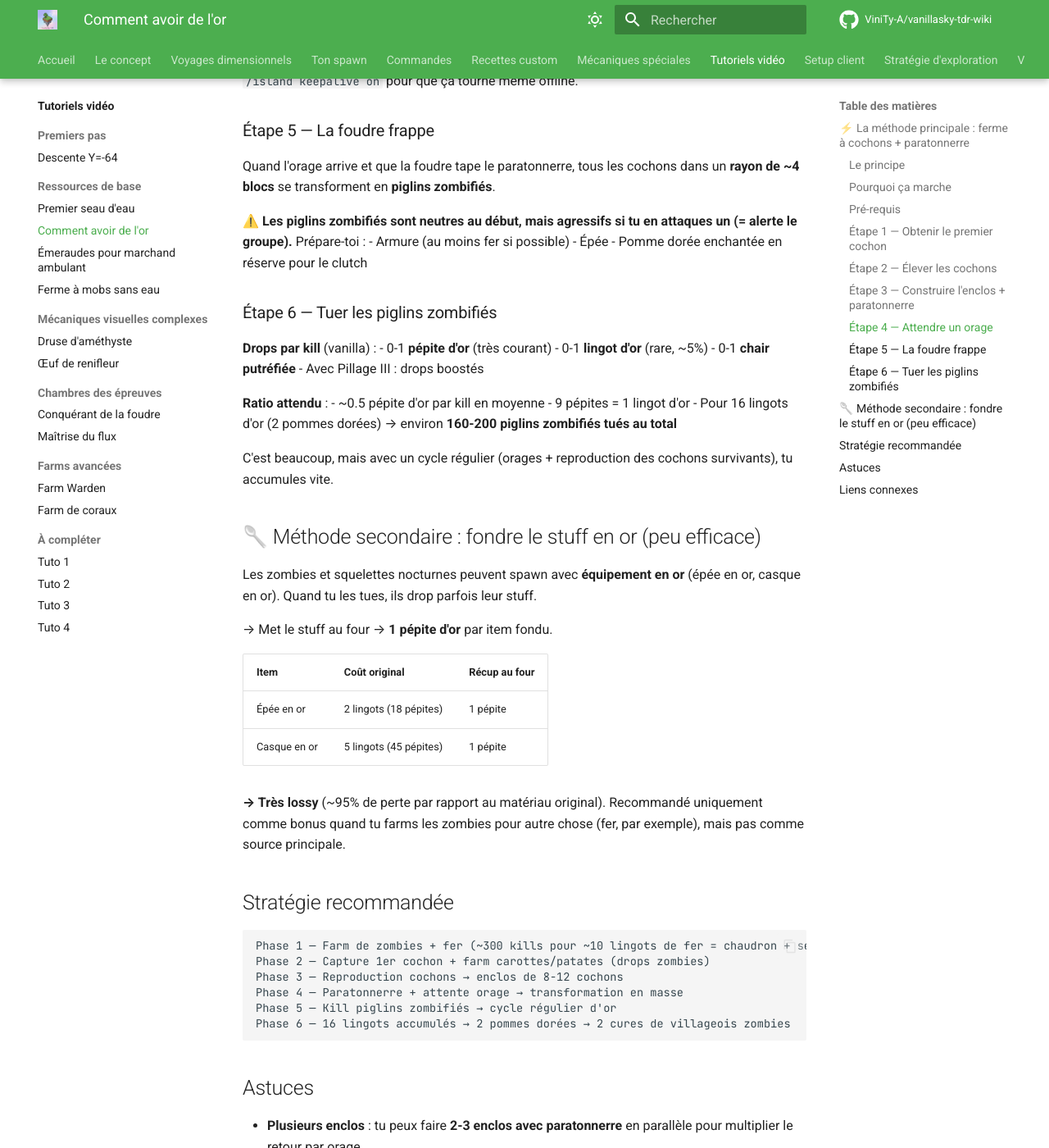
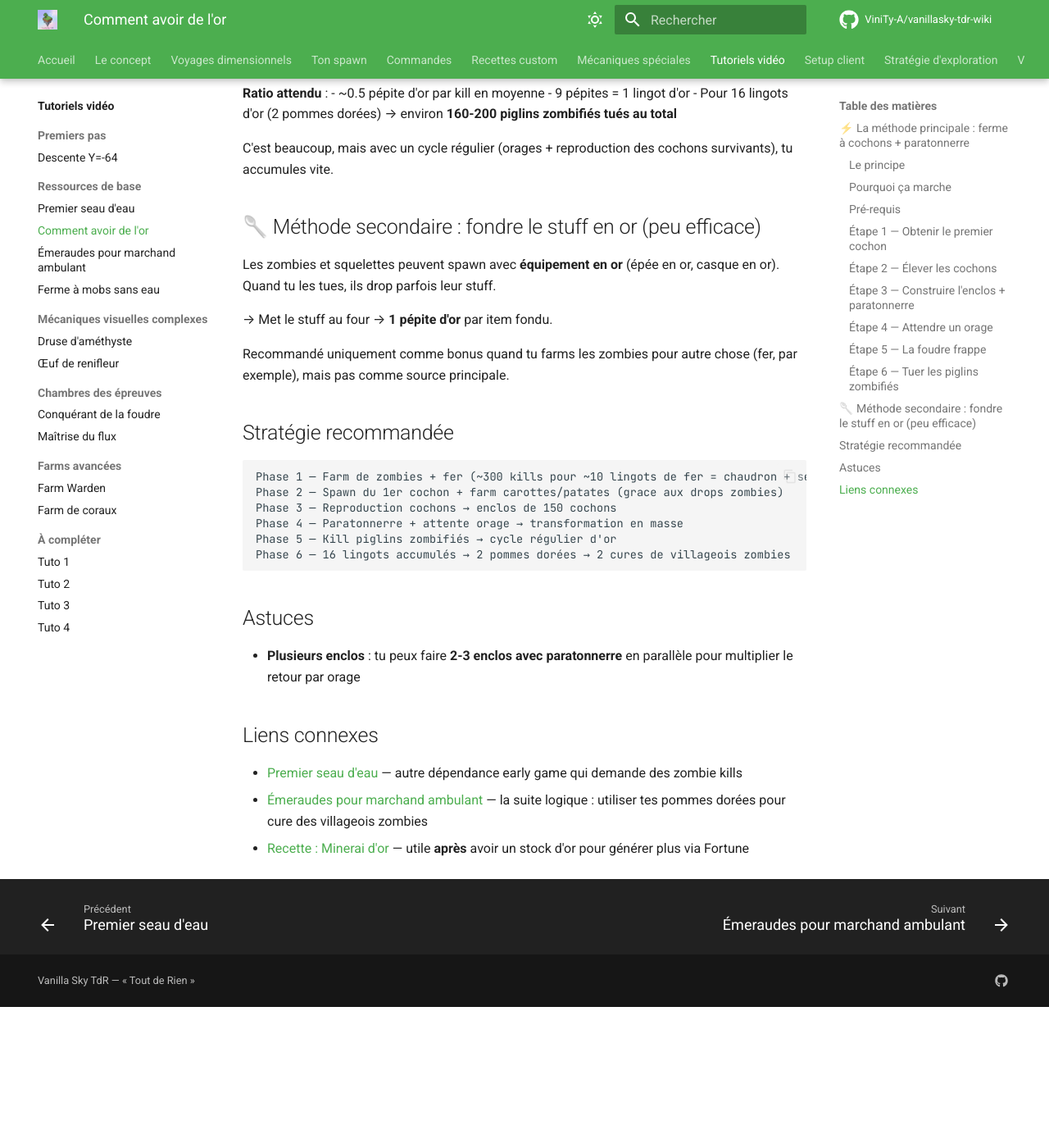
Before and after one commit to ViniTy-A/vanillasky-tdr-wiki, an MkDocs documentation site: the page built from docs/tutoriels/comment-avoir-or.md, in a window 1280 px wide and 1400 px high, scrolled down 2086 px. Shown: the whole window at 82% size. Built offline with MkDocs 1.6.1 and Material for MkDocs 9.7.7, drawn with Linux system fonts in a browser that asks for light colours; comment, search, counter and statistics services are not loaded; after the commit the page ends 3314 px from its top, so only the background shows below that; some of the changed text lies outside the part shown.

Commit message:
Update comment-avoir-or.md

````diff
--- a/docs/tutoriels/comment-avoir-or.md
+++ b/docs/tutoriels/comment-avoir-or.md
@@ -33,11 +33,9 @@
 
 ### Pré-requis
 
-- **1er cochon** : pas trivial à obtenir (pas de spawn naturel dans l'overworld voidé). Options :
-    - Baby zombie monté sur un cochon (très rare spawn) → capture le cochon
-    - Plateforme d'herbe dans la BB d'un biome plaine/savane → spawns naturels possibles
+- **1er cochon** : Plateforme d'herbe dans la BB d'un biome plaine/savane → spawns naturels possibles
 - **Carottes / pommes de terre** pour reproduire (drop zombie via player kill — voir succès `zombie_crop`)
-- **1 lingot de cuivre** pour le paratonnerre
+- **3 lingots de cuivre** pour le paratonnerre
 
 ### Étape 1 — Obtenir le premier cochon
 
@@ -45,34 +43,21 @@
 
 | Méthode | Difficulté |
 |---|---|
-| Baby zombie qui spawn monté sur cochon | RNG, rare |
-| Plateforme d'herbe dans BB plaine → spawn naturel | Si tu peux atteindre la BB |
-| Trade marchand ambulant (parfois œuf de cochon) | Aléatoire selon trades |
+| Plateforme d'herbe dans biome pouvant faire spawn des animaux passifs → spawn naturel.
 
 ### Étape 2 — Élever les cochons
 
 Une fois 2 cochons obtenus :
 - Donne **1 carotte / pomme de terre / betterave** à chacun → mode amour → bébé
-- Compte ~5 min de croissance pour le bébé adulte
+- Compte ~20 min de croissance pour le bébé adulte
 
-Cible : **8-12 cochons** minimum dans ton enclos pour optimiser le retour par orage.
+Cible : **140** minimum dans ton enclos pour optimiser le retour par orage.
 
 ### Étape 3 — Construire l'enclos + paratonnerre
-
-```
-Vue de dessus :
-┌──────────────┐
-│  Cochons  cochons cochons │
-│  cochons  cochons     │
-│  cochons  cochons  P  │ ← P = paratonnerre
-│  cochons  cochons     │
-└──────────────┘
-```
 
 - **Enclos** : 5×5 ou 6×6 entouré de barrières
 - **Paratonnerre** : posé sur un bloc à **1-2 blocs de hauteur** au-dessus du sol de l'enclos
     - **Pas trop haut** sinon les cochons sont trop loin du point d'impact pour se transformer
-    - **Pas au sol** sinon les cochons collent contre
 
 ### Étape 4 — Attendre un orage
 
@@ -84,18 +69,13 @@
 
 Quand l'orage arrive et que la foudre tape le paratonnerre, tous les cochons dans un **rayon de ~4 blocs** se transforment en **piglins zombifiés**.
 
-⚠️ **Les piglins zombifiés sont neutres au début, mais agressifs si tu en attaques un (= alerte le groupe).** Prépare-toi :
-- Armure (au moins fer si possible)
-- Épée
-- Pomme dorée enchantée en réserve pour le clutch
 
 ### Étape 6 — Tuer les piglins zombifiés
 
 **Drops par kill** (vanilla) :
-- 0-1 **pépite d'or** (très courant)
-- 0-1 **lingot d'or** (rare, ~5%)
+- 0-1 **pépite d'or** (50% de chance)
+- 0-1 **lingot d'or** (rare, ~2,5%)
 - 0-1 **chair putréfiée**
-- Avec Pillage III : drops boostés
 
 **Ratio attendu** :
 - ~0.5 pépite d'or par kill en moyenne
@@ -106,23 +86,18 @@
 
 ## 🥄 Méthode secondaire : fondre le stuff en or (peu efficace)
 
-Les zombies et squelettes nocturnes peuvent spawn avec **équipement en or** (épée en or, casque en or). Quand tu les tues, ils drop parfois leur stuff.
+Les zombies et squelettes peuvent spawn avec **équipement en or** (épée en or, casque en or). Quand tu les tues, ils drop parfois leur stuff.
 
 → Met le stuff au four → **1 pépite d'or** par item fondu.
 
-| Item | Coût original | Récup au four |
-|---|---|---|
-| Épée en or | 2 lingots (18 pépites) | 1 pépite |
-| Casque en or | 5 lingots (45 pépites) | 1 pépite |
-
-**→ Très lossy** (~95% de perte par rapport au matériau original). Recommandé uniquement comme bonus quand tu farms les zombies pour autre chose (fer, par exemple), mais pas comme source principale.
+Recommandé uniquement comme bonus quand tu farms les zombies pour autre chose (fer, par exemple), mais pas comme source principale.
 
 ## Stratégie recommandée
 
 ```
 Phase 1 — Farm de zombies + fer (~300 kills pour ~10 lingots de fer = chaudron + seau)
-Phase 2 — Capture 1er cochon + farm carottes/patates (drops zombies)
-Phase 3 — Reproduction cochons → enclos de 8-12 cochons
+Phase 2 — Spawn du 1er cochon + farm carottes/patates (grace aux drops zombies)
+Phase 3 — Reproduction cochons → enclos de 150 cochons
 Phase 4 — Paratonnerre + attente orage → transformation en masse
 Phase 5 — Kill piglins zombifiés → cycle régulier d'or
 Phase 6 — 16 lingots accumulés → 2 pommes dorées → 2 cures de villageois zombies
@@ -131,8 +106,6 @@
 ## Astuces
 
 - **Plusieurs enclos** : tu peux faire **2-3 enclos avec paratonnerre** en parallèle pour multiplier le retour par orage
-- **Hopper sous la zone de kill** : automatise la collecte des drops piglin zombifié
-- **Armure en or** : si tu portes au moins 1 pièce d'armure dorée, les piglins zombifiés ne t'attaquent **pas** spontanément (utile pour les manipuler en sécurité)
 
 ## Liens connexes
 
````
Also changed, not shown: other parts of docs/tutoriels/comment-avoir-or.md (+1 -1 lines).
